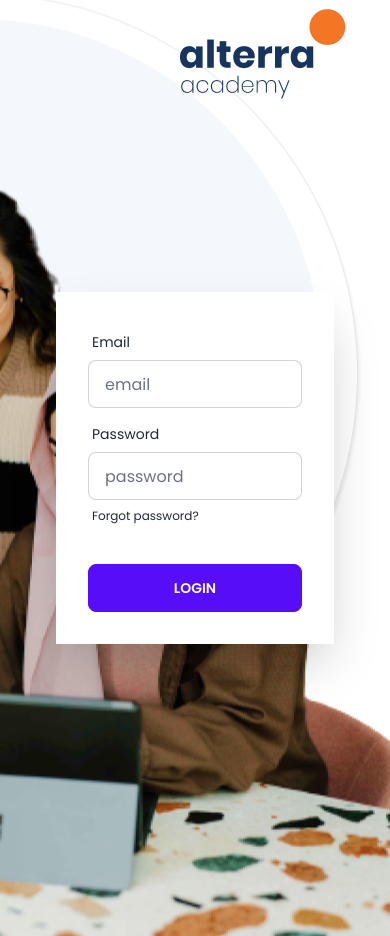
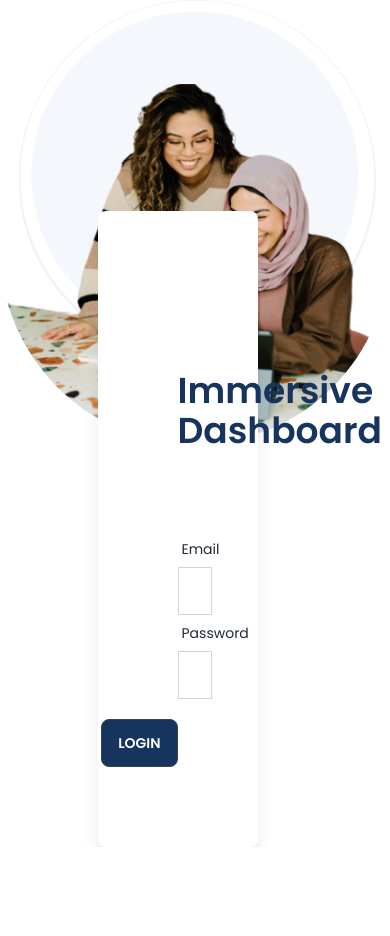
Before and after one commit to GP2-Kelompok1/FE-Project-2, a React (Vite) app: page / in a window 390 px wide. After the commit the page ends 847 px from the top, so only its background shows below. Built offline with nearby package versions, Linux system fonts and the light colour scheme.

Commit message:
added modal in add new log, fixed some responsiveness

```diff
--- a/src/pages/Dashboard.jsx
+++ b/src/pages/Dashboard.jsx
@@ -128,15 +128,15 @@ const Dashboard = () => {
   }, []);
 
   console.log(mentees);
-  const [cookies, removeCookie] = useCookies();
+  const [cookies, removeCookie] = useCookies("Username");
   const navi = useNavigate();
   const handleLogout = () => {
-    removeCookie("Username", { path: "/" });
+    removeCookie("Username");
     removeCookie("Pass", { path: "/" });
     navi("/");
   };
   return (
-    <div className="flex flex-row w-full h-full bg-alta-white">
+    <div className="flex flex-row w-full 2xl:w-screen h-full 2xl:h-screen bg-alta-white">
       <div>
         <Sidebar />
       </div>
@@ -147,12 +147,12 @@ const Dashboard = () => {
           page="Dashboard"
         />
         <div>
-          <div className="text-black flex flex-col xl:flex-row pt-5">
+          <div className="text-black flex flex-col xl:flex-row pt-5 w-full">
             <div className="w-full xl:w-1/3 px-10 h-48 xl:h-72 mb-5 xl:mb-0">
-              <div className="bg-white drop-shadow-xl h-full border-t-8 border-alta-dark ">
+              <div className="bg-white drop-shadow-xl lg:h-full border-t-8 border-alta-dark ">
                 <p className="text-center pt-5">Mentee Active</p>
                 <div className="h-52">
-                  <ul className="h-28 lg:h-full overflow-y-auto overflow-x-hidden">
+                  <ul className="h-28 xl:h-full overflow-y-auto overflow-x-hidden">
                     {/* {mentees?.map((mentee) => {
                       if (mentee.status === "On Class") {
                         return (
@@ -180,7 +180,7 @@ const Dashboard = () => {
               <div className="bg-white drop-shadow-xl h-full border-t-8 border-alta-dark ">
                 <p className="text-center pt-5">Mentee Placement</p>
                 <div className="h-52">
-                  <ul className="h-28 lg:h-full overflow-y-auto overflow-x-hidden">
+                  <ul className="h-28 xl:h-full overflow-y-auto overflow-x-hidden">
                     {mentees?.map((mentee) => {
                       return (
                         <li className="mx-5">
@@ -196,7 +196,7 @@ const Dashboard = () => {
               <div className="bg-white drop-shadow-xl h-full border-t-8 border-alta-dark ">
                 <p className="text-center pt-5">Mentee Feedback</p>
                 <div className="h-52">
-                  <ul className="h-28 lg:h-full overflow-y-auto overflow-x-hidden">
+                  <ul className="h-28 xl:h-full overflow-y-auto overflow-x-hidden">
                     {mentees?.map((mentee) => {
                       return (
                         <li className="mx-5">
--- a/src/pages/LandingPage.jsx
+++ b/src/pages/LandingPage.jsx
@@ -9,18 +9,22 @@ const LandingPage = ({ bckLanding, logo }) => {
   const [username, setUser] = useState("");
   const [pass, setPass] = useState("");
 
-  // const handleLogin = () =>{
+  // const handleLogin = () => {
   //   axios({
-  //     method: 'post',
-  //     url: 'https://virtserver.swaggerhub.com/iffakhry/alta-dashboard/1.0.0/login',
+  //     method: "post",
+  //     url: "http://34.87.101.252:80/auth",
   //     data: {
-  //       email: username,
-  //       password: pass
-  //     }})
-  //   .then((response)=>{
-  //     console.log("ini test login",response.data)
-  //  })
-  // }
+  //       email: "joko@mail.com",
+  //       password: "qwerty123",
+  //     },
+  //   })
+  //     .then((response) => {
+  //       console.log("ini test login", response.data);
+  //     })
+  //     .catch((err) => {
+  //       console.log(err);
+  //     });
+  // };
 
   // useEffect(
   //   ()=>handleLogin()
@@ -33,8 +37,52 @@ const LandingPage = ({ bckLanding, logo }) => {
   };
 
   return (
-    <div className="bg-white">
-      <div
+    <div className="bg-white lg:h-screen w-full">
+      <div className=" w-full h-screen lg:h-full static flex flex-row justify-between">
+        <div className="rounded-lg w-2/6 h-max z-10 bg-white shadow-xl absolute top-1/4 right-2/6 left-1/4 p-20">
+          <p className="text-4xl text-alta-dark font-bold my-20">
+            Immersive Dashboard
+          </p>
+          <label className="label">
+            <span className="label-text">Email</span>
+          </label>
+          <input
+            type="text"
+            placeholder="email"
+            value={username}
+            onChange={(e) => setUser(e.target.value)}
+            className="input input-bordered bg-white text-black w-full rounded-none"
+            required
+          />
+          <label className="label">
+            <span className="label-text">Password</span>
+          </label>
+          <input
+            type="password"
+            placeholder="password"
+            value={pass}
+            onChange={(e) => setPass(e.target.value)}
+            className="input input-bordered bg-white text-black w-full rounded-none"
+            required
+          />
+          <div className="flex justify-end pt-5">
+            <button
+              onClick={() => handleSubmit()}
+              className="bg-alta-dark text-white btn"
+            >
+              Login
+            </button>
+          </div>
+        </div>
+        <img
+          src={bckLanding}
+          alt=""
+          className="absolute lg:bottom-0 right-0 rounded-full z-1"
+          width={900}
+        />
+      </div>
+
+      {/* <div
         className="container-fluid min-h-screen bg-no-repeat bg-right"
         style={{ backgroundImage: `url(${bckLanding})` }}
       >
@@ -84,7 +132,7 @@ const LandingPage = ({ bckLanding, logo }) => {
             </div>
           </div>
         </div>
-      </div>
+      </div> */}
     </div>
   );
 };
--- a/src/pages/MenteeLog.jsx
+++ b/src/pages/MenteeLog.jsx
@@ -5,16 +5,16 @@ import { useCookies } from "react-cookie";
 import { useNavigate } from "react-router-dom";
 
 const MenteeLog = () => {
-  const [cookies, removeCookie] = useCookies();
+  const [cookies, removeCookie] = useCookies("Username");
   const navi = useNavigate();
   const handleLogout = () => {
-    removeCookie("Username", { path: "/" });
+    removeCookie("Username");
     removeCookie("Pass", { path: "/" });
     navi("/");
   };
 
   return (
-    <div className="flex flex-row bg-alta-white w-full h-screen xl:h-full">
+    <div className="flex flex-row bg-alta-white w-full h-full xl:h-full">
       <div>
         <Sidebar />
       </div>
@@ -29,12 +29,12 @@ const MenteeLog = () => {
             {/* Data diri mentee */}
             <p className="text-2xl ">Hello Rachman Kamil ! (Kamil)</p>
             <div className="flex flex-col xl:flex-row justify-between pt-2">
-              <div>
+              <div className="flex-1">
                 <p>Quality Engineer Batch 9</p>
                 <p>IPA</p>
                 <p>SMA Negeri 4 Surabaya</p>
               </div>
-              <div className="pr-40 pt-5 xl:pt-0">
+              <div className="pr-40 pt-5 xl:pt-0 flex-auto">
                 <p>Phone: 0812345678910</p>
                 <p>Discord: brother#123</p>
                 <p>Telegram: @ngabers</p>
@@ -44,9 +44,63 @@ const MenteeLog = () => {
             {/* Log Feedback Mentee */}
             <div className="text-alta-dark font-medium">
               <div className="grid justify-items-start xl:justify-items-end pt-5">
-                <button className="btn bg-alta-dark text-white">
-                  Add new log
-                </button>
+                <label
+                  htmlFor="my-modal"
+                  className="btn bg-alta-dark text-white"
+                >
+                  ADD NEW LOG
+                </label>
+
+                {/* Put this part before </body> tag */}
+                <input type="checkbox" id="my-modal" className="modal-toggle" />
+                <div className="modal text-black">
+                  <div className="modal-box">
+                    <h3 className="font-bold text-lg">Add new log</h3>
+                    <div className="flex flex-col">
+                      <label for="fname">User name:</label>
+                      <input type="text" id="fname" name="fname" />
+                    </div>
+                    <div className="flex justify-between">
+                      <div className="m-0 p-0">
+                        <label for="fname">User name:</label>
+                        <input
+                          type="text"
+                          id="fname"
+                          name="fname"
+                          className="basis-1/2"
+                        />
+                      </div>
+                      <div className="p-0">
+                        <label for="fname">Date:</label>
+                        <input
+                          type="date"
+                          id="fname"
+                          name="fname"
+                          className="basis-1/4 w-full"
+                        />
+                      </div>
+                    </div>
+                    <div className="pt-2">
+                      <label for="text-area">Feedback:</label>
+                      <textarea
+                        id="w3review"
+                        name="w3review"
+                        rows="4"
+                        cols="50"
+                        className="w-full"
+                      ></textarea>
+                    </div>
+
+                    <div className="modal-action">
+                      <label htmlFor="my-modal" className="btn">
+                        ADD LOG
+                      </label>
+                      <label htmlFor="my-modal" className="btn">
+                        CANCEL
+                      </label>
+                    </div>
+                  </div>
+                </div>
               </div>
               <div>
                 <ul>
```
